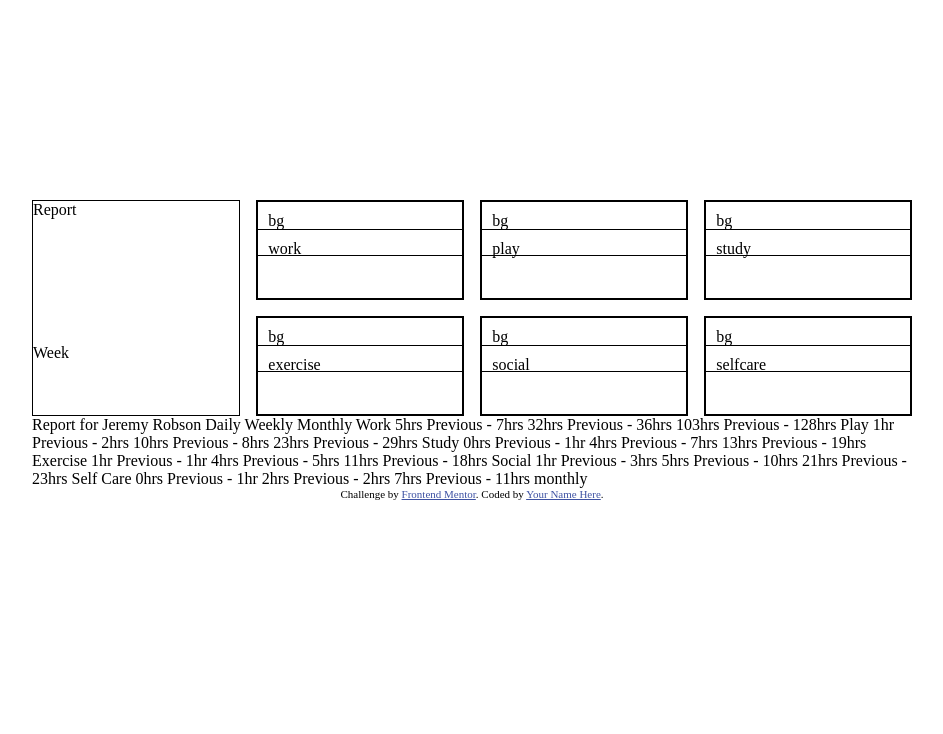
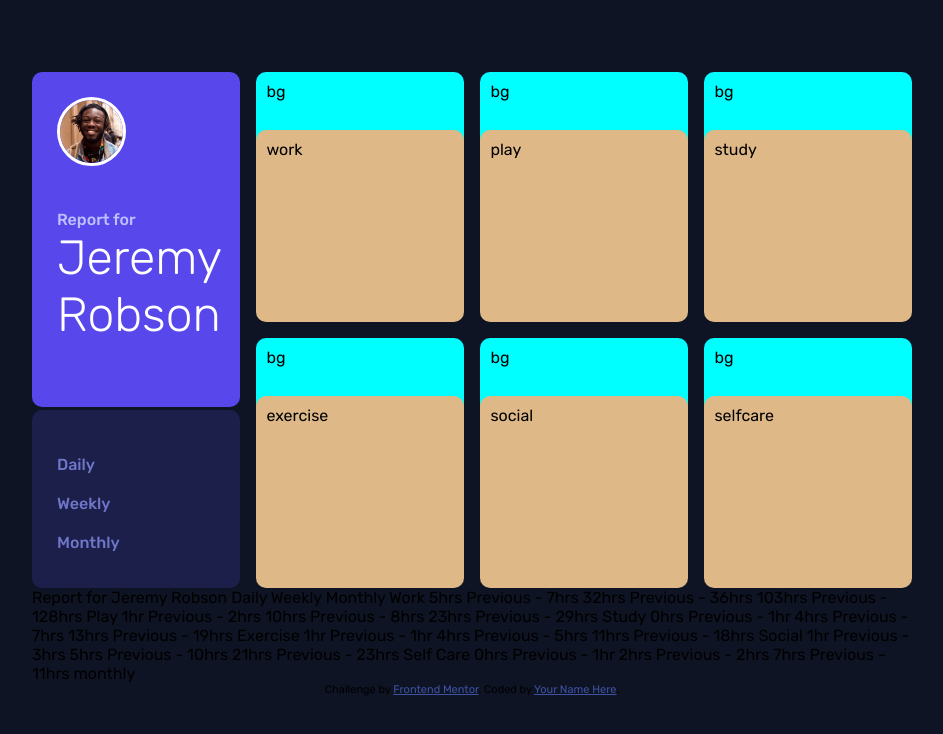
Before and after one commit to ShreyanshIITK20/Time-tracking-dashboard, a plain HTML site: page index.html in a window 1280 px wide. Shown: the whole page, without its empty margins (168-1111 px from the left). Drawn offline with Linux system fonts and the light colour scheme.

Commit message:
Completed report panel

```diff
--- a/css/styles.css
+++ b/css/styles.css
@@ -1,33 +1,63 @@
+@import url('https://fonts.googleapis.com/css2?family=Rubik:wght@300;400;500&display=swap');
+
+html{
+    background-color:  hsl(226, 43%, 10%);
+}
 body{
-    padding: 15%;
+    padding: 5% 15% 0 15%;
+    font-family: 'Rubik';
 }
 
 .wrapper{
     display: grid;
     grid-template-columns: repeat(4,1fr);
     gap: 1em;
-    grid-auto-rows: minmax(100px,auto);
+    grid-auto-rows: minmax(250px,auto);
 }
 .child{
-    border: 1px solid;
     display: grid;
     grid-template-columns: 1fr;
 }
 .child .bg{
     padding: 5%;
     grid-area: 1/1/3/2;
-    border: 1px solid;
+    border-radius: 10px;
+    background-color: aqua;
 }
 .child .content{
     padding: 5%;
     grid-area: 2/1/6/2;
-    border: 1px solid;
+    border-radius: 10px;
+    background-color:burlywood;
 }
 .report{
     grid-column: 1;
     grid-row: 1/3;
     display: grid;
-    grid-template-rows: 2fr 1fr;
+}
+
+.repo,.week{
+    border-radius: 10px;
+    padding: 12%;
+}
+
+.repo{
+    height: 80%;
+    position: relative;
+    max-height: 100%;
+}
+.week{
+    height: 80%;
+    align-self: flex-end;
+}
+
+.week_bar{
+    position: relative;
+    top: 15%;
+    display: grid;
+    grid-template-columns: 1fr;
+    gap: 20px;
+    font-weight: 500;
 }
 
 @media only screen and (max-width:500px) {
--- a/index.html
+++ b/index.html
@@ -20,13 +20,20 @@
 
   <div class="wrapper">
     <div class="child report">
-      <div class="repo">
-        Report
+      <div class="repo" style="background-color:hsl(246, 80%, 60%);">
+        <img src="css/images/image-jeremy.png" style="max-width:100%; width: 40%;border: 0.2em solid white;border-radius: 100%;padding: 0%;">
+        <p style="margin: 25% 0 0 0;color: hsl(236, 100%, 87%);font-weight: 500;">Report for</p>
+        <p style="color: white;font-size: 3rem;margin-top: 0;font-weight: 300;">Jeremy Robson</p>
       </div>
-      <div class="week">
-        Week
+      <div class="week" style="background-color:hsl(235, 46%, 20%);color: hsl(235, 45%, 61%);">
+        <div class="week_bar">
+          <div class="daily">Daily</div>
+          <div class="weekly">Weekly</div>
+          <div class="monthly">Monthly</div>
+        </div>
       </div>
     </div>
+
     <div class="child work">
       <div class="bg">
         bg
@@ -35,6 +42,7 @@
         work
       </div>
     </div>
+
     <div class="child play">
       <div class="bg">
         bg
@@ -43,6 +51,7 @@
         play
       </div>
     </div>
+
     <div class="child study">
       <div class="bg">
         bg
@@ -51,6 +60,7 @@
         study
       </div>
     </div>
+
     <div class="child exercise">
       <div class="bg">
         bg
@@ -59,6 +69,7 @@
         exercise
       </div>
     </div>
+
     <div class="child social">
       <div class="bg">
         bg
@@ -67,6 +78,7 @@
         social
       </div>
     </div>
+
     <div class="child selfcare">
       <div class="bg">
         bg
```
